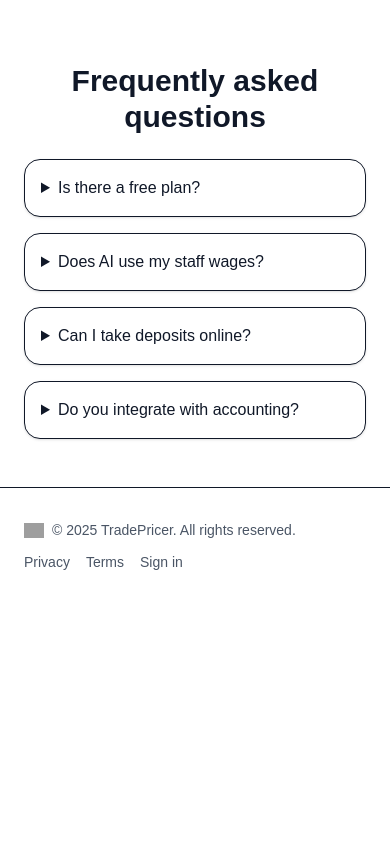
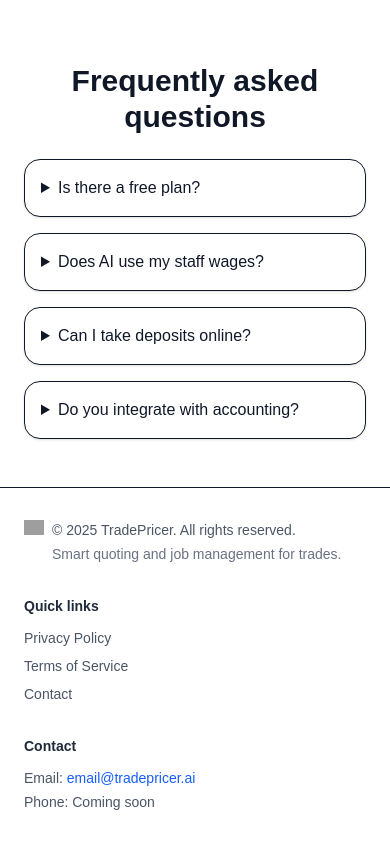
Before and after one commit to hallmooreltd-rgb/tradepricer-app, a Next.js app: page / in a window 390 px wide. Shown: the part 7528-8372 px from the top of the page. Before the commit the page ends 8132 px from the top, so only its background shows below. Built offline with nearby package versions, Linux system fonts and the light colour scheme; grey boxes are pictures that could not be loaded.

Commit message:
Update page.tsx

```diff
--- a/app/page.tsx
+++ b/app/page.tsx
@@ -34,6 +34,7 @@ export default function HomePage() {
             <a href="#screens" className="hover:text-blue-700">Screens</a>
             <a href="#pricing" className="hover:text-blue-700">Pricing</a>
             <a href="#faq" className="hover:text-blue-700">FAQ</a>
+            <Link href="/contact" className="hover:text-blue-700">Contact</Link>
           </nav>
           <div className="flex items-center gap-3">
             <a className="hidden sm:inline px-4 py-2 rounded-lg border hover:bg-gray-50" href={`https://${BRAND.app}`}>
@@ -244,17 +245,33 @@ export default function HomePage() {
         </Container>
       </section>
 
-      {/* Footer */}
+      {/* Footer with quick links including Contact */}
       <footer className="border-t bg-white">
-        <Container className="py-8 text-sm text-gray-600 flex flex-col md:flex-row gap-3 md:items-center md:justify-between">
-          <div className="flex items-center gap-2">
+        <Container className="py-8 text-sm text-gray-600 grid grid-cols-1 md:grid-cols-3 gap-8">
+          {/* Branding */}
+          <div className="flex items-start gap-2">
             <Image src="/logo-32.png" alt="TradePricer logo" width={20} height={20} />
-            <span>© {new Date().getFullYear()} {BRAND.name}. All rights reserved.</span>
+            <div>
+              <p>© {new Date().getFullYear()} {BRAND.name}. All rights reserved.</p>
+              <p className="mt-1 text-gray-500">Smart quoting and job management for trades.</p>
+            </div>
           </div>
-          <div className="flex items-center gap-4">
-            <Link href="/privacy" className="hover:text-gray-900">Privacy</Link>
-            <Link href="/terms" className="hover:text-gray-900">Terms</Link>
-            <a href={`https://${BRAND.app}`} className="hover:text-gray-900">Sign in</a>
+
+          {/* Quick Links */}
+          <div>
+            <h3 className="text-gray-800 font-semibold mb-3">Quick links</h3>
+            <ul className="space-y-2">
+              <li><Link href="/privacy" className="hover:text-gray-900">Privacy Policy</Link></li>
+              <li><Link href="/terms" className="hover:text-gray-900">Terms of Service</Link></li>
+              <li><Link href="/contact" className="hover:text-gray-900">Contact</Link></li>
+            </ul>
+          </div>
+
+          {/* Contact info */}
+          <div>
+            <h3 className="text-gray-800 font-semibold mb-3">Contact</h3>
+            <p>Email: <a className="text-blue-600 hover:text-blue-700" href="mailto:email@tradepricer.ai">email@tradepricer.ai</a></p>
+            <p className="mt-1">Phone: Coming soon</p>
           </div>
         </Container>
       </footer>
```
